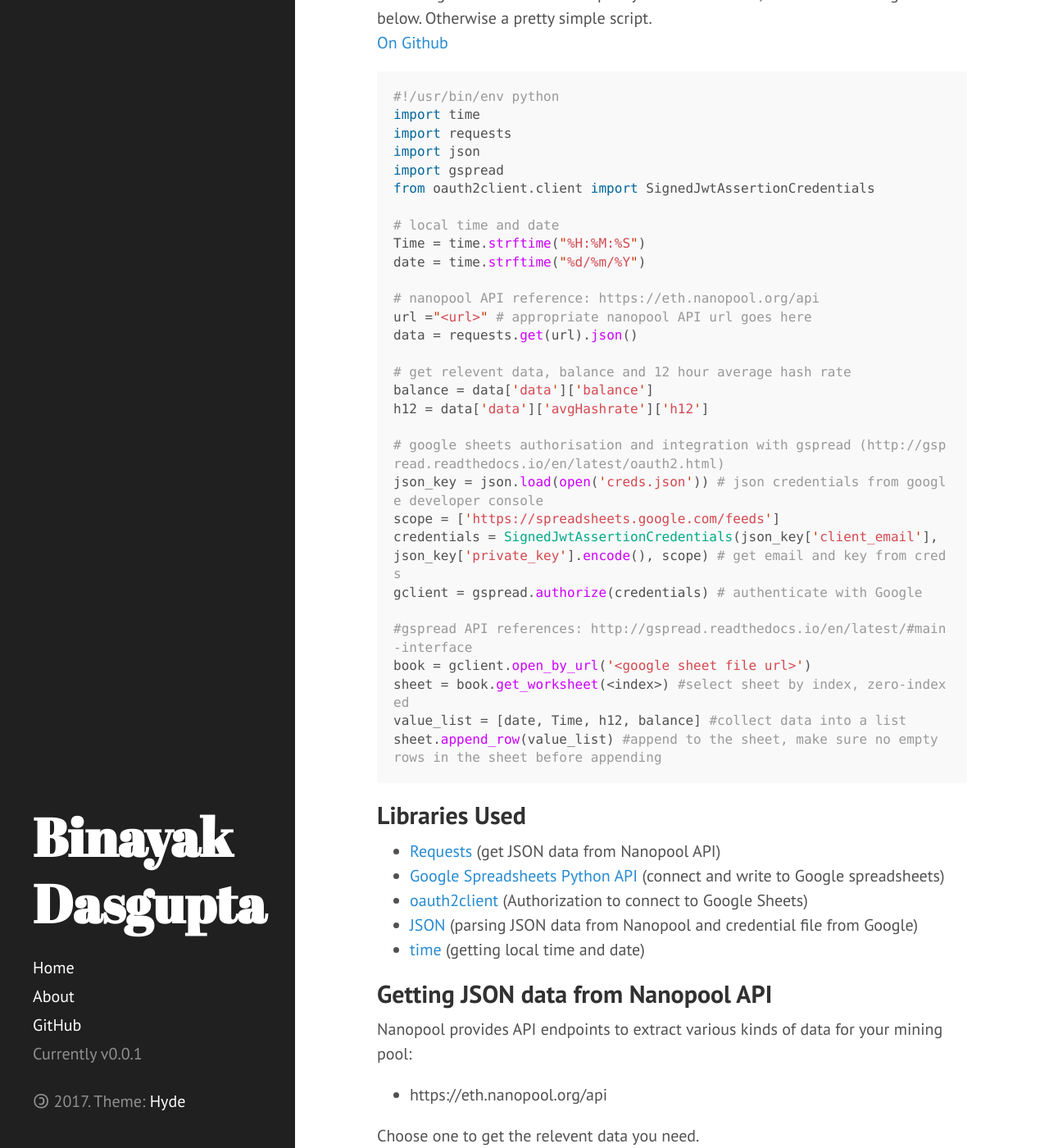
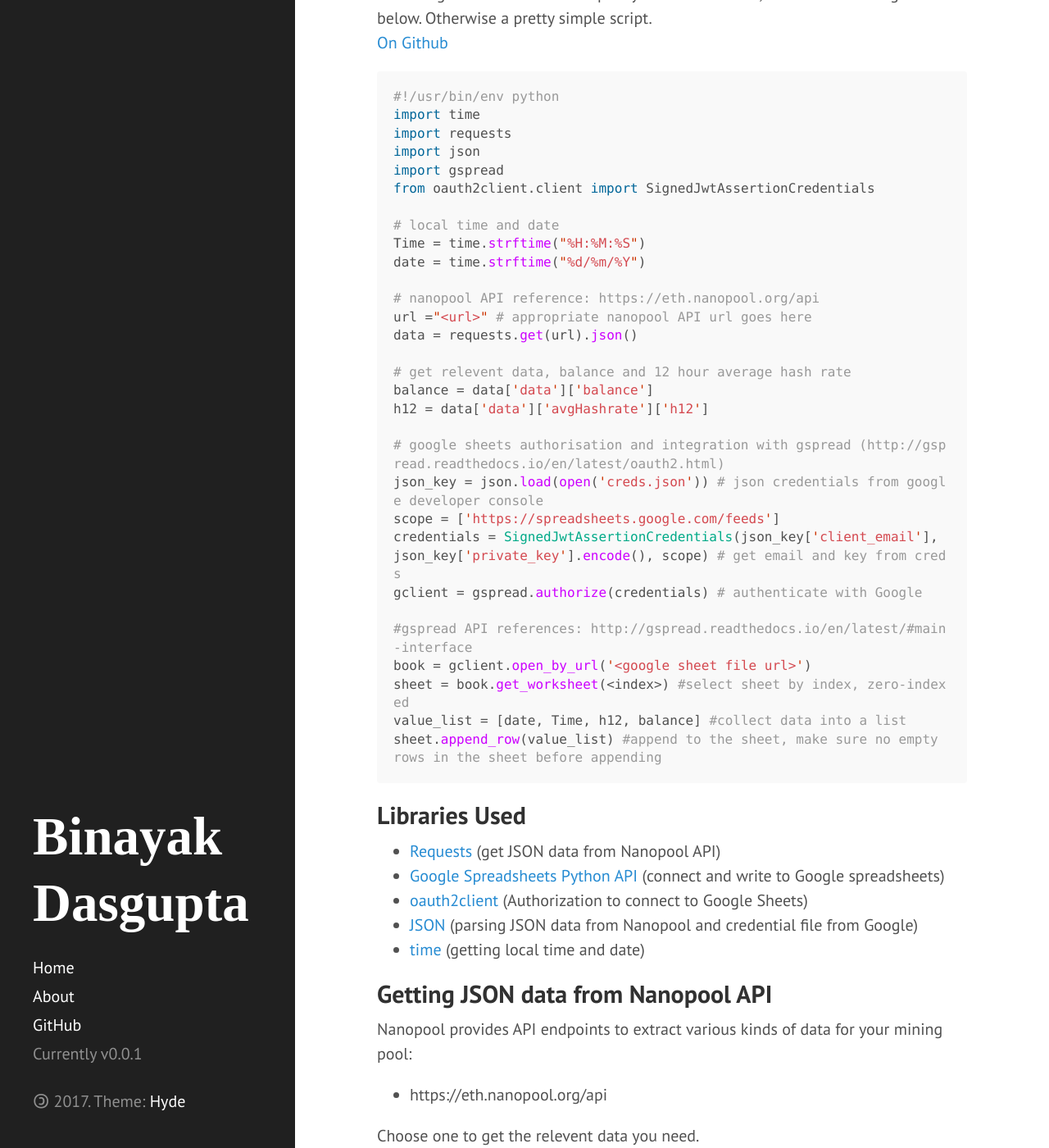
Before and after one commit to binayakd/binayakd.github.io, a Jekyll site: the page built from index.html, in a window 1280 px wide and 1400 px high, scrolled down 233 px. Shown: the whole window at 82% size. Built offline with Jekyll 4.4.1, drawn with Linux system fonts in a browser that asks for light colours; some web fonts are replaced; the list of posts is cut into pages by our own code.

Commit message:
changed side bar heading to 'Nixie One'

```diff
--- a/public/css/hyde.css
+++ b/public/css/hyde.css
@@ -79,7 +79,7 @@ html {
 .sidebar-about h1 {
   color: #fff;
   margin-top: 0;
-  font-family: 'Abril Fatface', serif;
+  font-family: 'Nixie One', cursive;
   font-size: 3.25rem;
 }
 
```
